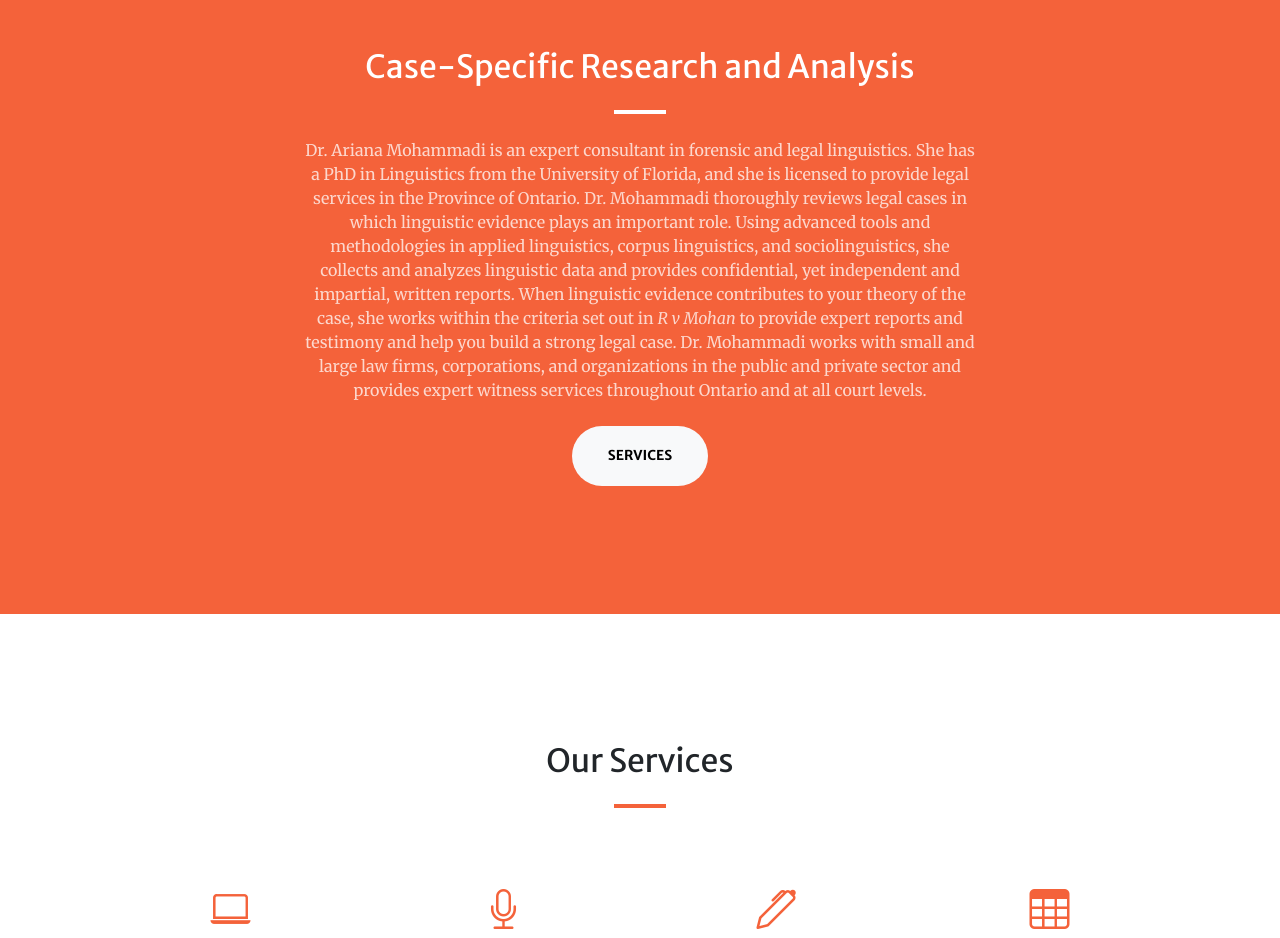
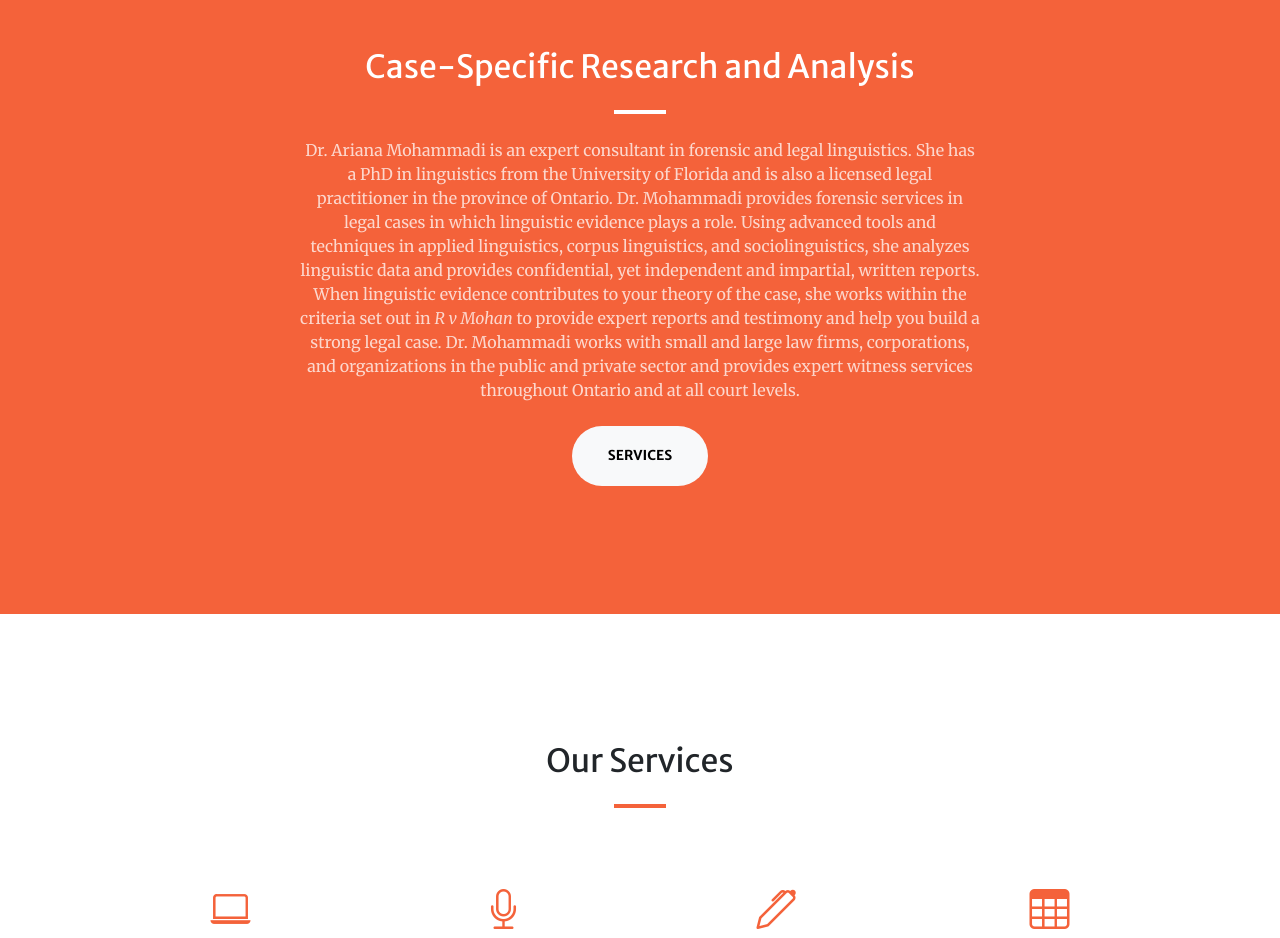
Before and after one commit to lccca-ca/lccca-ca.github.io, a plain HTML site: page index.html in a window 1280 px wide. Shown: the part 880-1818 px from the top of the page. Drawn offline with nearby package versions, Linux system fonts and the light colour scheme; some packages are replaced by stand-ins of ours; a script that the page names is missing.

Commit message:
Update index.html

```diff
--- a/index.html
+++ b/index.html
@@ -55,7 +55,7 @@
                     <div class="col-lg-8 text-center">
                         <h2 class="text-white mt-0">Case-Specific Research and Analysis</h2>
                         <hr class="divider divider-light" />
-                        <p class="text-white-75 mb-4">Dr. Ariana Mohammadi is an expert consultant in forensic and legal linguistics. She has a PhD in Linguistics from the University of Florida, and she is licensed to provide legal services in the Province of Ontario. Dr. Mohammadi thoroughly reviews legal cases in which linguistic evidence plays an important role. Using advanced tools and methodologies in applied linguistics, corpus linguistics, and sociolinguistics, she collects and analyzes linguistic data and provides confidential, yet independent and impartial, written reports. When linguistic evidence contributes to your theory of the case, she works within the criteria set out in <i>R v Mohan</i> to provide expert reports and testimony and help you build a strong legal case. Dr. Mohammadi works with small and large law firms, corporations, and organizations in the public and private sector and provides expert witness services throughout Ontario and at all court levels.</p>
+                        <p class="text-white-75 mb-4">Dr. Ariana Mohammadi is an expert consultant in forensic and legal linguistics. She has a PhD in linguistics from the University of Florida and is also a licensed legal practitioner in the province of Ontario. Dr. Mohammadi provides forensic services in legal cases in which linguistic evidence plays a role. Using advanced tools and techniques in applied linguistics, corpus linguistics, and sociolinguistics, she analyzes linguistic data and provides confidential, yet independent and impartial, written reports. When linguistic evidence contributes to your theory of the case, she works within the criteria set out in <i>R v Mohan</i> to provide expert reports and testimony and help you build a strong legal case. Dr. Mohammadi works with small and large law firms, corporations, and organizations in the public and private sector and provides expert witness services throughout Ontario and at all court levels.</p>
                         <a class="btn btn-light btn-xl" href="#services">services</a>
                     </div>
                 </div>
```
